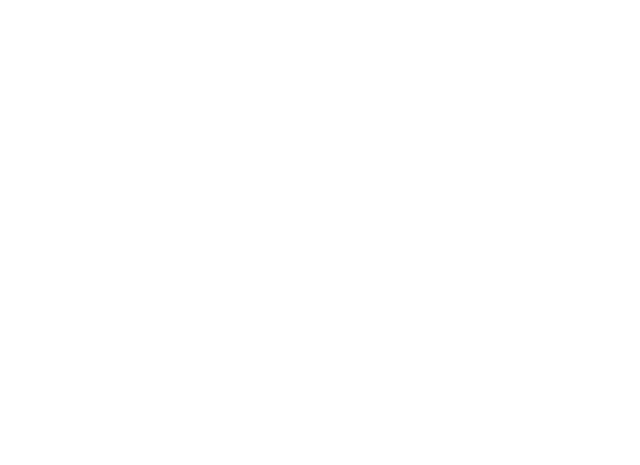
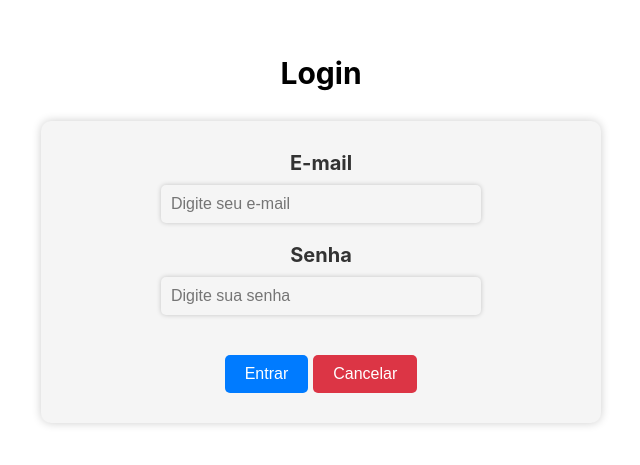
Before and after one commit to souzalusca/lista-tarefas-react, a React (Create React App) app: page /login in a window 1280 px wide. Before the commit this address had no page. Shown: the part 165-630 px from the top of the page, without its empty margins (319-959 px from the left). Built offline with nearby package versions, Linux system fonts and the light colour scheme.

Commit message:
Criacao-page-Login

```diff
--- a/mock/db.json
+++ b/mock/db.json
@@ -99,5 +99,106 @@
       "limitedAt": "3412-12-04",
       "importancia": "Importante"
     }
+  ],
+  "cadastrousuario": [
+    {
+      "id": "1306"
+    },
+    {
+      "id": "2e66",
+      "nome": "Jogao",
+      "email": "",
+      "senha": ""
+    },
+    {
+      "id": "a908",
+      "nome": "Jogao",
+      "email": "Normal@gmail.com",
+      "senha": "1265487"
+    },
+    {
+      "id": "c892",
+      "nome": "Jogao",
+      "email": "Normal@gmail.com",
+      "senha": "1265487"
+    },
+    {
+      "id": "a5cc",
+      "nome": "Jordan wuick",
+      "email": "kaka_nikaido_@hotmail.com",
+      "senha": "1312312"
+    },
+    {
+      "id": "22b8",
+      "nome": "Jordan wuick",
+      "email": "kaka_nikaido_@hotmail.com",
+      "senha": "131213"
+    },
+    {
+      "id": "7f8e",
+      "nome": "Jordan wuick",
+      "email": "kaka_nikaido_@hotmail.com",
+      "senha": "133121"
+    },
+    {
+      "id": "2e17",
+      "nome": "Lucas",
+      "email": "kaka_nikaido_@hotmail.com",
+      "senha": "131231"
+    },
+    {
+      "id": "c8e1",
+      "nome": "Jordan wuick",
+      "email": "kaka_nikaido_@hotmail.com",
+      "senha": "12154"
+    },
+    {
+      "id": "e9b0",
+      "nome": "Jordan wuick",
+      "email": "kaka_nikaido_@hotmail.com",
+      "senha": "13421"
+    },
+    {
+      "id": "9c2e",
+      "nome": "Jordan wuick",
+      "email": "kaka_nikaido_@hotmail.com",
+      "senha": "131212"
+    },
+    {
+      "id": "3627",
+      "nome": "qrwwqr",
+      "email": "Cardosocris2010@hotmail.com",
+      "senha": "qwrqwe"
+    },
+    {
+      "id": "e451",
+      "nome": "qwerrqw",
+      "email": "kaka_nikaido_@hotmail.com",
+      "senha": "qwerqwq"
+    },
+    {
+      "id": "dd9b",
+      "nome": "qewqr",
+      "email": "kaka_nikaido_@hotmail.com",
+      "senha": "eqwrqweq"
+    },
+    {
+      "id": "9cdd",
+      "nome": "Lucas",
+      "email": "kaka_nikaido_@gmail.com",
+      "senha": "321312312"
+    },
+    {
+      "id": "b921",
+      "nome": "Lucas",
+      "email": "wate1214@gmail.com",
+      "senha": "1331231"
+    },
+    {
+      "id": "0a10",
+      "nome": "Jordan wuick",
+      "email": "wate21214@gmail.com",
+      "senha": "13131423"
+    }
   ]
 }
--- a/src/components/CreateLogin/index.tsx
+++ b/src/components/CreateLogin/index.tsx
@@ -1,22 +1,68 @@
-import React from "react";
+import React, { useState } from "react";
 import * as C from "./styles";
+import { TarefasServices } from "../../services/api/tarefas/TarefasServices";
+import { ApiException } from "../../services/api/ApiException";
+
+const CreateLogin: React.FC = () => {
+    const [userName, setUserName] = useState("");
+    const [userEmail, setUserEmail] = useState("");
+    const [userPassword, setUserPassword] = useState("");
+    const [errorMessage, setErrorMessage] = useState("");
+
+    const handleUserNameChange = (event: React.ChangeEvent<HTMLInputElement>) => {
+        setUserName(event.target.value);
+    };
+
+    const handleUserEmailChange = (event: React.ChangeEvent<HTMLInputElement>) => {
+        setUserEmail(event.target.value);
+    };
+
+    const handleUserPasswordChange = (event: React.ChangeEvent<HTMLInputElement>) => {
+        setUserPassword(event.target.value);
+    };
+
+    const addUsuario = async (event: React.FormEvent<HTMLFormElement>) => {
+        event.preventDefault(); // Prevent default form submission behavior
+        setErrorMessage(""); // Clear any previous error message
+        try {
+            // Check if user with the same email already exists
+            const existingUser = await TarefasServices.getUserByEmail(userEmail);
+            if (existingUser) {
+                setErrorMessage("Usuário com este email já existe.");
+            } else {
+                // Create new user if email is not found
+                const result = await TarefasServices.cadastrousuario({ nome: userName, email: userEmail, senha: userPassword });
+                // Clear input fields only if user creation was successful
+                if (!(result instanceof ApiException)) {
+                    setUserName("");
+                    setUserEmail("");
+                    setUserPassword("");
+                    console.log('Usuário criado com sucesso');
+                } else {
+                    setErrorMessage("Erro ao criar usuário. Por favor, tente novamente.");
+                }
+            }
+        } catch (error) {
+            console.error('Erro ao criar usuário:', error);
+            setErrorMessage("Erro ao criar usuário. Por favor, tente novamente.");
+        }
+    };
 
 
-const CreateLogin: React.FC = () => {
     return (
         <div className="create-login">
             <C.Container>
                 <div>
                     <h1 className="title">Criar Cadastro</h1>
-
-             <form className="form">
+                    <form className="form" onSubmit={addUsuario}>
                         <div className="form-inputs">
                             <label htmlFor="name">Nome</label>
-                     <input type="text" id="name" name="name" required placeholder="Digite seu nome" />
+                            <input type="text" id="name" name="name" value={userName} onChange={handleUserNameChange} required placeholder="Digite seu nome" />
                             <label htmlFor="email">E-mail</label>
-                     <input type="text" id="email" name="email" placeholder="Digite seu e-mail" />
+                            <input type="email" id="email" name="email" value={userEmail} onChange={handleUserEmailChange} required placeholder="Digite seu e-mail" />
                             <label htmlFor="password">Senha</label>
-                     <input type="password" id="password" name="password" placeholder="Digite sua senha" />
+                            <input type="password" id="password" name="password" value={userPassword} onChange={handleUserPasswordChange} required placeholder="Digite sua senha" />
+                            {errorMessage && <p className="error-message">{errorMessage}</p>}
                             <div>
                                 <button type="submit" className="button-create">Criar</button>
                                 <button type="button" className="button-cancel">Cancelar</button>
@@ -24,10 +70,9 @@ const CreateLogin: React.FC = () => {
                         </div>
                     </form>
                 </div>
-
             </C.Container>
         </div>
-    )
-}
+    );
+};
 
-export default CreateLogin
+export default CreateLogin;
--- /dev/null
+++ b/src/components/Login/index.tsx
@@ -0,0 +1,33 @@
+import React from "react";
+import * as C from "./styles";
+
+
+const Login: React.FC = () => {
+
+
+
+    return (
+        <div className="create-login">
+            <C.Container>
+                <div>
+                    <h1 className="title">Login</h1>
+                    <form className="form">
+                        <div className="form-inputs">
+                            <label htmlFor="email">E-mail</label>
+                            <input type="email" id="email" name="email" required placeholder="Digite seu e-mail" />
+                            <label htmlFor="password">Senha</label>
+                            <input type="password" id="password" name="password" required placeholder="Digite sua senha" />
+
+                            <div>
+                                <button type="submit" className="button-create">Entrar</button>
+                                <button type="button" className="button-cancel">Cancelar</button>
+                            </div>
+                        </div>
+                    </form>
+                </div>
+            </C.Container>
+        </div>
+    );
+};
+
+export default Login;
--- /dev/null
+++ b/src/components/Login/styles.ts
@@ -0,0 +1,99 @@
+import styled from 'styled-components';
+
+export const Container = styled.div`
+
+    width: 100%;
+    height: 100%;
+    margin-top: 200px;
+    display: flex;
+    flex-direction: column;
+    align-items: center;
+    justify-content: center;
+    font-size: 20px;
+
+    .title {
+        margin-bottom: 30px;
+        color: black;
+        font-weight: bold;
+        font-size: 30px;
+        text-align: center;
+
+    }
+    .form {
+        display: flex;
+        flex-direction: column;
+        align-items: center;
+        justify-content: center;
+        margin-bottom: 20px;
+
+
+    }
+    .form-inputs {
+        display: flex;
+        flex-direction: column;
+        align-items: center;
+        justify-content: center;
+        margin-bottom: 20px;
+        background-color: #f5f5f5;
+        min-width: 500px;
+        max-width: 500px;
+        padding: 30px;
+        border-radius: 10px;
+        box-shadow: 0 0 10px 0 rgba(0, 0, 0, 0.2);
+
+    }
+    label {
+        margin-bottom: 10px;
+        font-weight: bold;
+        color: #333;
+
+    }
+    input {
+        margin-bottom: 20px;
+        padding: 10px;
+        border-radius: 5px;
+        border: none;
+        box-shadow: 0 0 5px 0 rgba(0, 0, 0, 0.2);
+        width: 100%;
+        max-width: 300px;
+        font-size: 16px;
+        color: #333;
+        background-color: #f5f5f5;
+        transition: all 0.3s ease;
+
+        &:focus {
+            outline: none;
+            box-shadow: 0 0 10px 0 rgba(0, 0, 0, 0.2);
+            background-color: #fff;
+            color: #333;
+        }
+
+    }
+    .button-create {
+        margin-top: 20px;
+        padding: 10px 20px;
+        border-radius: 5px;
+        border: none;
+        background-color: #007bff;
+        color: #fff;
+        font-size: 16px;
+        cursor: pointer;
+        transition: all 0.3s ease;
+        margin-right: 5px;
+
+    }
+    .button-cancel {
+        margin-top: 20px;
+        padding: 10px 20px;
+        border-radius: 5px;
+        border: none;
+        background-color: #dc3545;
+        color: #fff;
+        font-size: 16px;
+        cursor: pointer;
+        transition: all 0.3s ease;
+
+
+    }
+
+`
--- a/src/components/utils/navbar.tsx
+++ b/src/components/utils/navbar.tsx
@@ -33,7 +33,13 @@ const Navbar: React.FC<Props> = ({ toggleTheme }) => {
           <NavbarLink href="#">Pagina inicial</NavbarLink>
         </NavbarItem>
         <NavbarItem>
-          <NavbarLink href="/create-login">Atualizar status</NavbarLink>
+          <NavbarLink href="/create-login">Registre-se</NavbarLink>
+        </NavbarItem>
+        <NavbarItem>
+          <NavbarLink href="/login">Entrar</NavbarLink>
+        </NavbarItem>
+        <NavbarItem>
+          <NavbarLink href="/create-login">Deslogar</NavbarLink>
         </NavbarItem>
         {/* Adicione mais itens conforme necessário */}
       </NavbarList>
--- a/src/index.tsx
+++ b/src/index.tsx
@@ -5,6 +5,7 @@ import App from './App';
 import reportWebVitals from './reportWebVitals';
 import { BrowserRouter as Router, Routes, Route } from 'react-router-dom'; // Importando BrowserRouter, Routes e Route
 import CreateLogin from './components/CreateLogin';
+import Login from './components/Login';
 
 ReactDOM.render(
   <React.StrictMode>
@@ -12,6 +13,7 @@ ReactDOM.render(
       <Routes> {/* Use Routes para envolver suas rotas */}
         <Route path="/" element={<App />} />
         <Route path="/create-login" element={<CreateLogin />} />
+        <Route path="/login" element={<Login />} />
       </Routes>
     </Router>
   </React.StrictMode>,
```
Also changed, not shown: src/services/api/tarefas/TarefasServices.ts (+46 -16 lines). Lines whose indentation alone changed are shown as unchanged.
